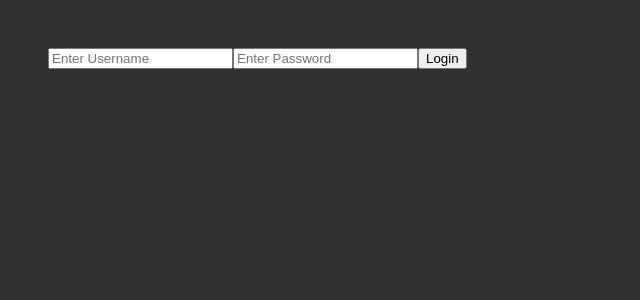
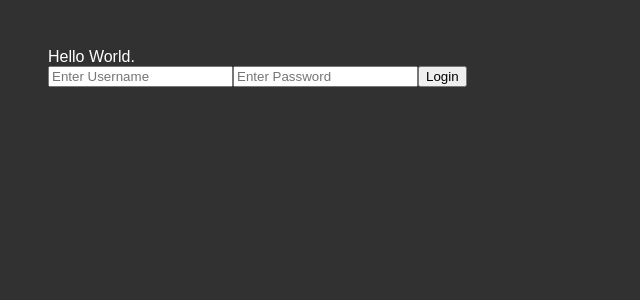
Before and after one commit to alvjg/food-app, a React (Create React App) app: page / in a window 1280 px wide. Shown: the top 300 px of the page, without its empty margins (0-640 px from the left). Built offline with nearby package versions, Linux system fonts and the light colour scheme.

Commit message:
created another div element

```diff
--- a/src/App.js
+++ b/src/App.js
@@ -2,6 +2,7 @@ const App = (props) => {
 
   return (
     <>
+      <div class="starter" >Hello World.</div>
       <div class="navigation-bar">
 
       </div>
```
